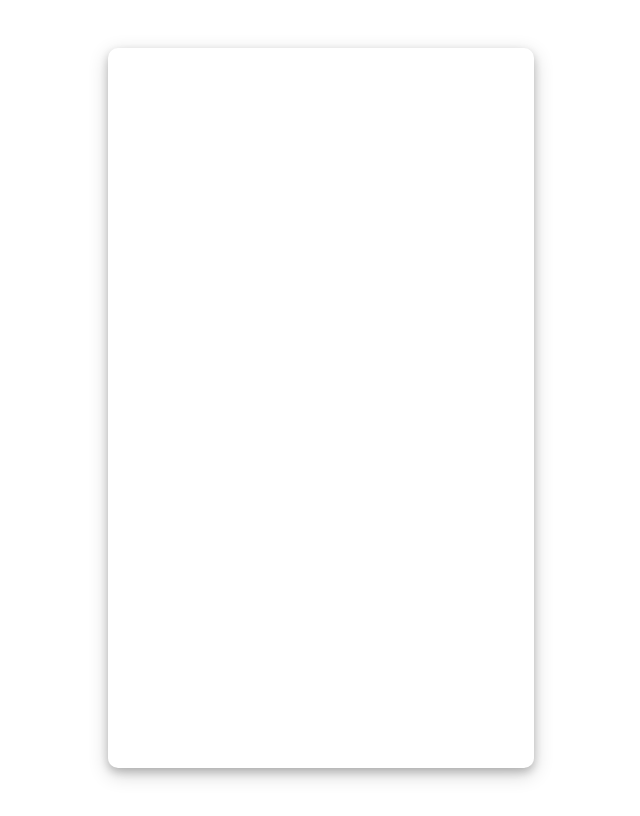
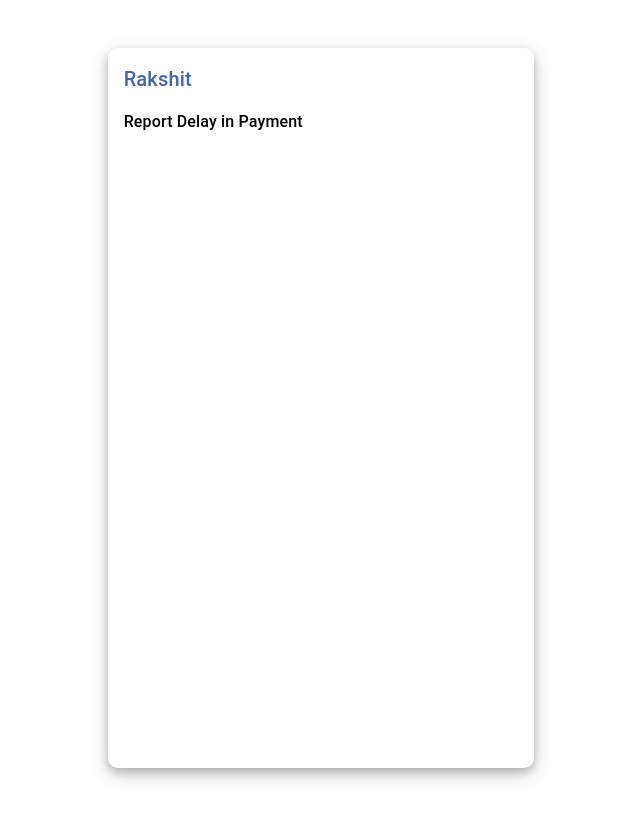
Before and after one commit to mohit27kokanda/Borrower-education, a React (Create React App) app: page /report-delay in a window 1280 px wide. Before the commit this address had no page. Shown: the whole page, without its empty margins (319-959 px from the left). Built offline with nearby package versions, Linux system fonts and the light colour scheme.

Commit message:
payments pages added

```diff
--- a/src/App.js
+++ b/src/App.js
@@ -7,6 +7,9 @@ import AppContainer from "./AppContainer";
 import Home from "./Home";
 import { Grid } from "@mui/material";
 import LoanDetails from "./LoanDetails";
+import Settlement from "./Settlement";
+import PayNow from "./PayNow";
+import ReportDelay from "./ReportDelay";
 
 function App() {
   return (
@@ -18,6 +21,9 @@ function App() {
               <Route exact path="/" element={<AppContainer />}></Route>
               <Route exact path="/loan-details" element={<LoanDetails />}></Route>
               <Route exact path="/home" element={<Home />}></Route>
+              <Route exact path="/pay-now" element={<PayNow />}></Route>
+              <Route exact path="/settlement" element={<Settlement />}></Route>
+              <Route exact path="/report-delay" element={<ReportDelay />}></Route>
             </Routes>
           </Router>
         </Grid>
--- a/src/LoanDetails.js
+++ b/src/LoanDetails.js
@@ -53,6 +53,7 @@ import CloseIcon from "@mui/icons-material/Close";
 import Slide from "@mui/material/Slide";
 import { TransitionProps } from "@mui/material/transitions";
 import NavigateNextIcon from "@mui/icons-material/NavigateNext";
+import { useNavigate } from "react-router-dom";
 
 const Transition = (props) => {
   return <Slide direction="up" {...props} />;
@@ -60,6 +61,8 @@ const Transition = (props) => {
 
 const LoanDetails = () => {
   const [isBottomSheetOpen, setisBottomSheetOpen] = useState(false);
+
+  const navigate = useNavigate();
 
   const data = [
     { key: "Amount Due: ", value: "₹1,50,0000" },
@@ -266,7 +269,7 @@ const LoanDetails = () => {
               </IconButton>
             </ListItem>
             <Divider />
-            <ListItem button>
+            <ListItem button onClick={() => navigate("/pay-now")}>
               <ListItemText primary="Pay Now" />
               <IconButton
                 edge="start"
@@ -279,7 +282,7 @@ const LoanDetails = () => {
               </IconButton>
             </ListItem>
             <Divider />
-            <ListItem button>
+            <ListItem button onClick={() => navigate("/report-delay")}>
               <ListItemText primary="Report Delay in Payment" />
               <IconButton
                 edge="start"
@@ -292,7 +295,7 @@ const LoanDetails = () => {
               </IconButton>
             </ListItem>
             <Divider />
-            <ListItem button>
+            <ListItem button onClick={() => navigate("/settlement")}>
               <ListItemText primary="Raise Settlement Request" />
               <IconButton
                 edge="start"
--- /dev/null
+++ b/src/PayNow.js
@@ -0,0 +1,47 @@
+import React from 'react'
+import {
+  Drawer,
+  Divider,
+  Typography,
+  Box,
+  Select,
+  InputLabel,
+  InputGroup,
+  MenuItem,
+  OutlinedInput,
+  FormControl,
+  styled,
+  InputBase,
+  Autocomplete,
+  TextField,
+  Collapse,
+  Checkbox,
+  FormGroup,
+  FormControlLabel,
+  Switch,
+  Stack,
+  Grid,
+  Paper,
+  IconButton,
+  Snackbar,
+  Modal,
+  FormHelperText,
+  Tooltip,
+  InputAdornment,
+  Button,
+  Card,
+} from "@mui/material";
+
+const PayNow = () => {
+  return (
+    <Grid continer sx={{ mt: { sm: 2, xs: -2 }, mx: 2 }}>
+      <Grid item xs={12}>
+        <Typography sx={{ fontWeight: 500, fontSize: "20px" }} color="#4164AB">
+          Rakshit
+        </Typography>
+      </Grid>
+      </Grid>
+  )
+}
+
+export default PayNow
--- /dev/null
+++ b/src/ReportDelay.js
@@ -0,0 +1,52 @@
+import React from "react";
+import {
+  Drawer,
+  Divider,
+  Typography,
+  Box,
+  Select,
+  InputLabel,
+  InputGroup,
+  MenuItem,
+  OutlinedInput,
+  FormControl,
+  styled,
+  InputBase,
+  Autocomplete,
+  TextField,
+  Collapse,
+  Checkbox,
+  FormGroup,
+  FormControlLabel,
+  Switch,
+  Stack,
+  Grid,
+  Paper,
+  IconButton,
+  Snackbar,
+  Modal,
+  FormHelperText,
+  Tooltip,
+  InputAdornment,
+  Button,
+  Card,
+} from "@mui/material";
+
+const ReportDelay = () => {
+  return (
+    <Grid continer sx={{ mt: { sm: 2, xs: -2 }, mx: 2 }}>
+      <Grid item xs={12}>
+        <Typography sx={{ fontWeight: 500, fontSize: "20px" }} color="#4164AB">
+          Rakshit
+        </Typography>
+      </Grid>
+      <Grid item xs={12} sx={{mt:2}}>
+        <Typography sx={{ fontWeight: 500, fontSize: "16px" }} color="rgb(0, 0, 0,)">
+          Report Delay in Payment
+        </Typography>
+      </Grid>
+    </Grid>
+  );
+};
+
+export default ReportDelay;
--- /dev/null
+++ b/src/Settlement.js
@@ -0,0 +1,9 @@
+import React from 'react'
+
+const Settlement = () => {
+  return (
+    <div>Settlement</div>
+  )
+}
+
+export default Settlement
```
